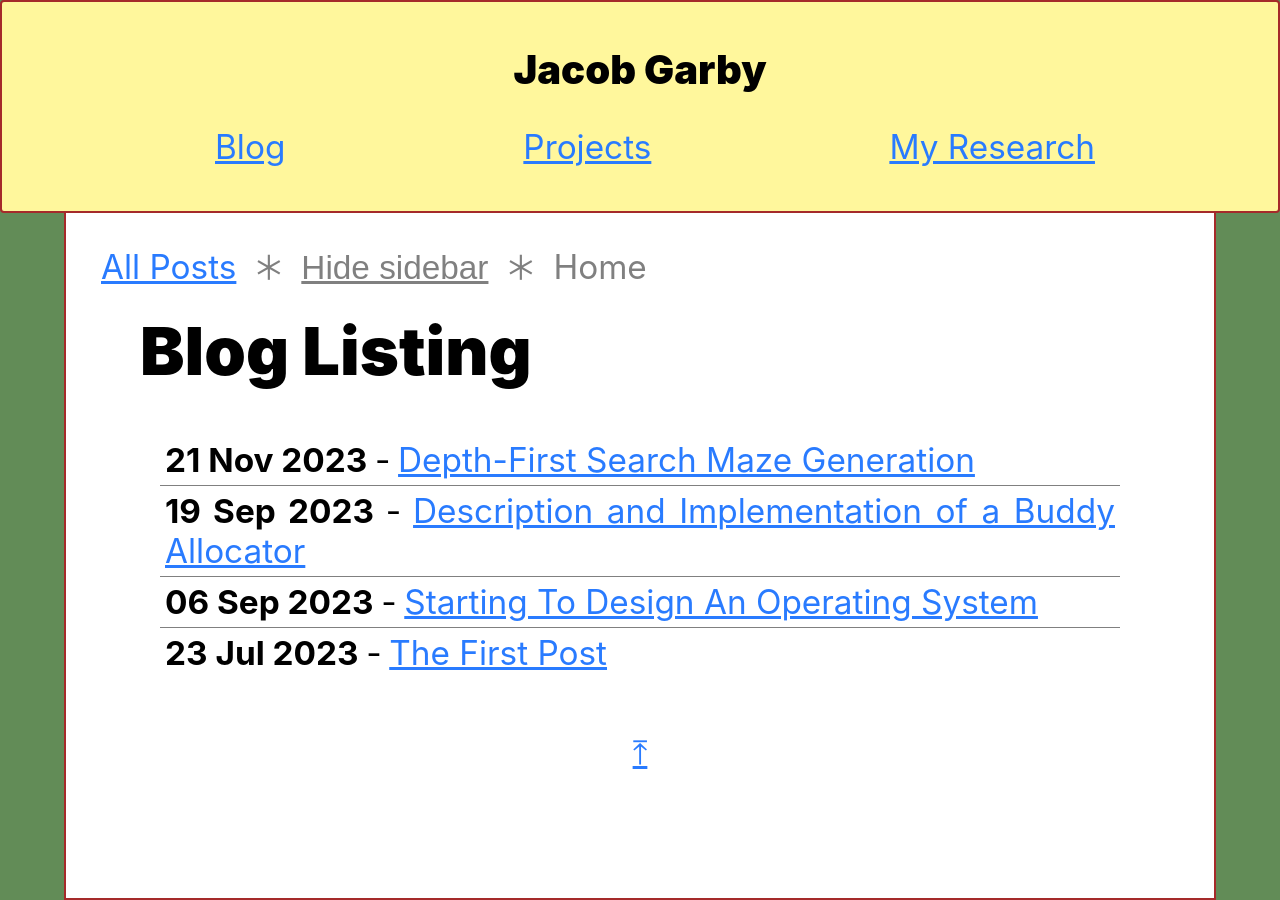
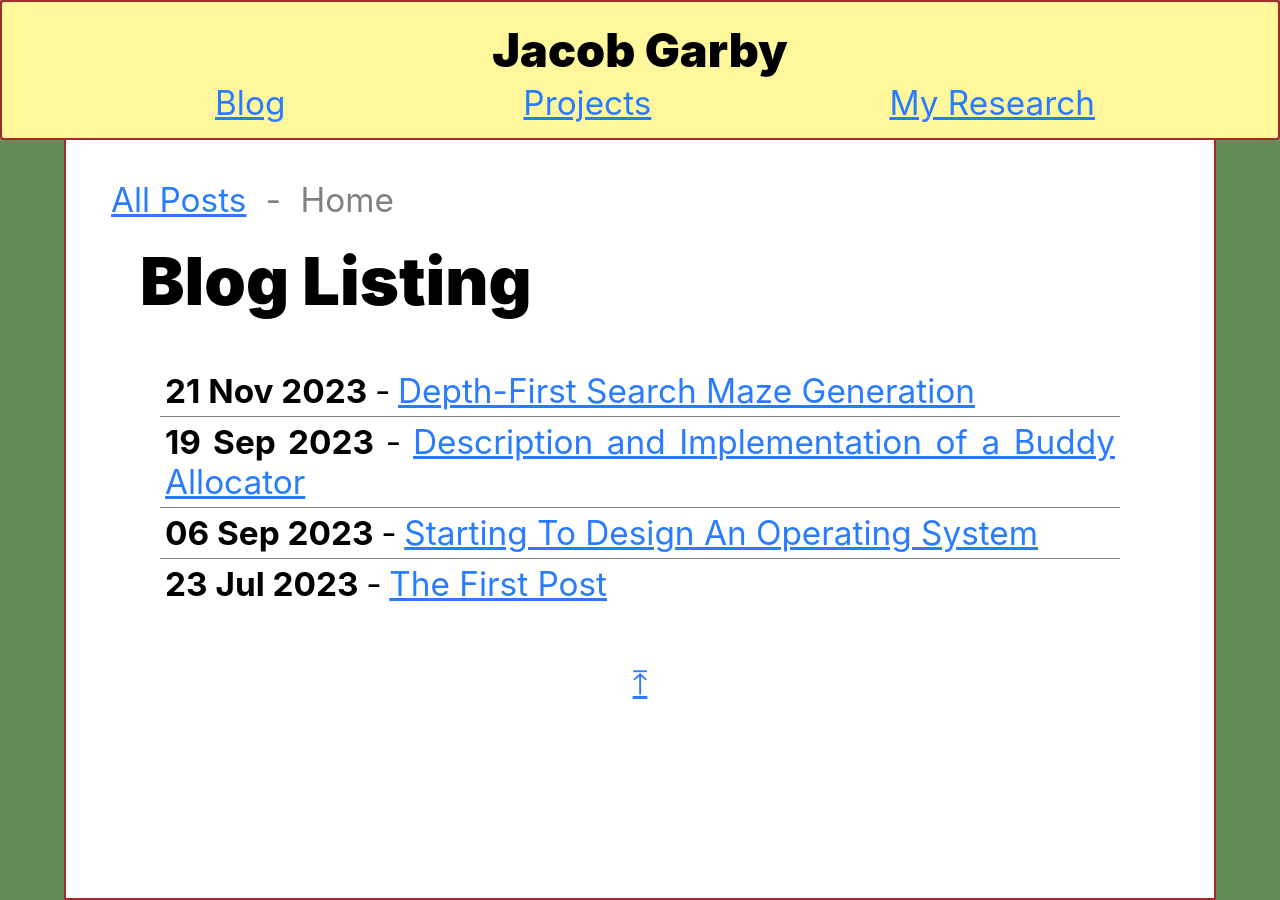
Before and after one commit to j4cobgarby/j4cobgarby.github.io, a Jekyll site: the page built from index.html, in a window 1280 px wide. Built offline with Jekyll 4.4.1, drawn with Linux system fonts in a browser that asks for light colours; some web fonts are replaced.

Commit message:
different stickybox for mobile

```diff
--- a/_layouts/default.html
+++ b/_layouts/default.html
@@ -48,9 +48,9 @@
         <div class="content">
         <div class="stickybox">
             <a class="" href="/">All Posts</a>
-            <span>&#128949;</span>
-            <button id="sidebar-toggle" class="sidebar_btn" onclick="toggle_sidebar();">Hide sidebar (need js)</button>
-            <span>&#128949;</span>
+            <span class="divider">-</span>
+            <button id="sidebar-toggle" class="sidebar_btn hide_on_mobile" onclick="toggle_sidebar();">Hide sidebar (need js)</button>
+            <span class="divider hide_on_mobile">-</span>
             <span>{{page.title}}</span>
         </div>
         <div class="contentInner">
--- a/assets/css/style.css
+++ b/assets/css/style.css
@@ -10,7 +10,6 @@ html, body {
 }
 
 body {
-    /* background-color: #cbb5a6; */
     background-color: #628c57;
     color: black;
     font-family: 'Inter', sans-serif;
@@ -94,6 +93,7 @@ div.stickybox {
     width: 100%;
     color: grey;
     background-color: white;
+    padding: 10px;
 }
 
 div.stickybox.sticking {
@@ -275,9 +275,9 @@ div.card > h2, div.card > h3 {
         margin: auto;
 
         text-align: center;
-        font-size: 30pt;
+        font-size: 35pt;
         margin-bottom: 0;
-        margin-top: 2%;
+        margin-top: 0;
 
         cursor: default;
     }
@@ -286,6 +286,8 @@ div.card > h2, div.card > h3 {
         display: flex;
         list-style: none;
         justify-content: space-around;
+        margin-top: 5px;
+        margin-bottom: 5px;
     }
 
     div.content {
@@ -305,7 +307,11 @@ div.card > h2, div.card > h3 {
         padding: 5%;
     }
 
-    div.stickybox a, div.stickybox button.sidebar_btn, div.stickybox span {
-        font-size: 25pt;
+    div.stickybox > * {
+        font-size: 25pt !important;
+    }
+
+    .hide_on_mobile {
+        display: none;
     }
 }
```
